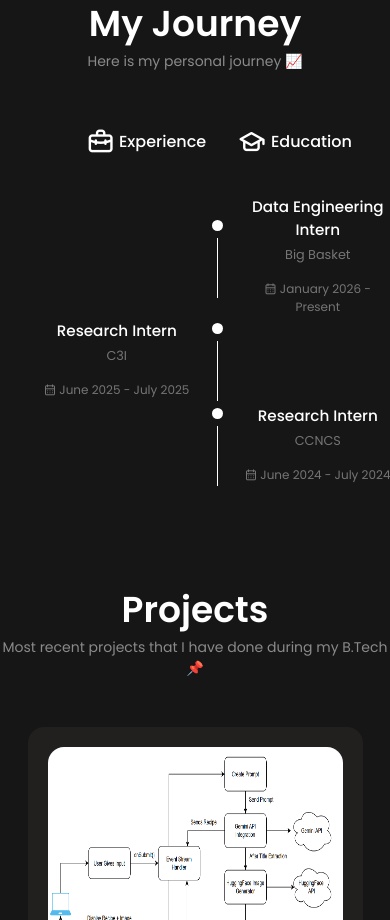
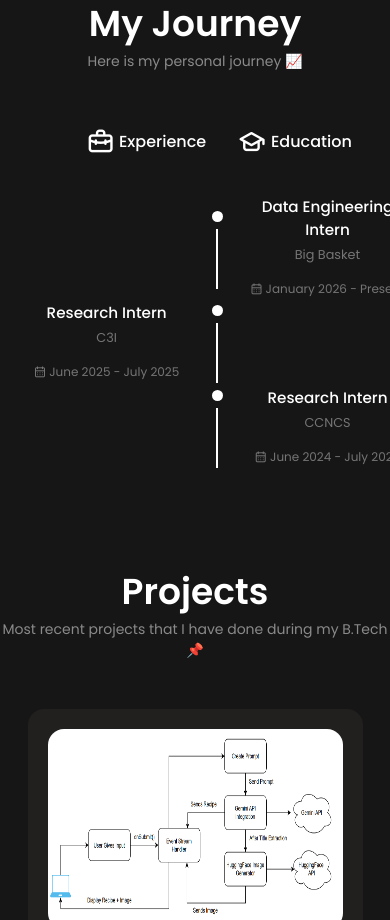
Before and after one commit to Hurry-sh/Portfolio, a React (Create React App) app: page / in a window 390 px wide. Shown: the part 3040-3960 px from the top of the page. Built offline with nearby package versions, Linux system fonts and the light colour scheme.

Commit message:
Made changes for mobile view

```diff
--- a/src/components/qualification/qualification.css
+++ b/src/components/qualification/qualification.css
@@ -116,7 +116,7 @@
 
     .qualification__container {
         max-width: 100%;
-        padding: 0 20px;
+        padding: 0;
         text-align: center;
     }
 
```
